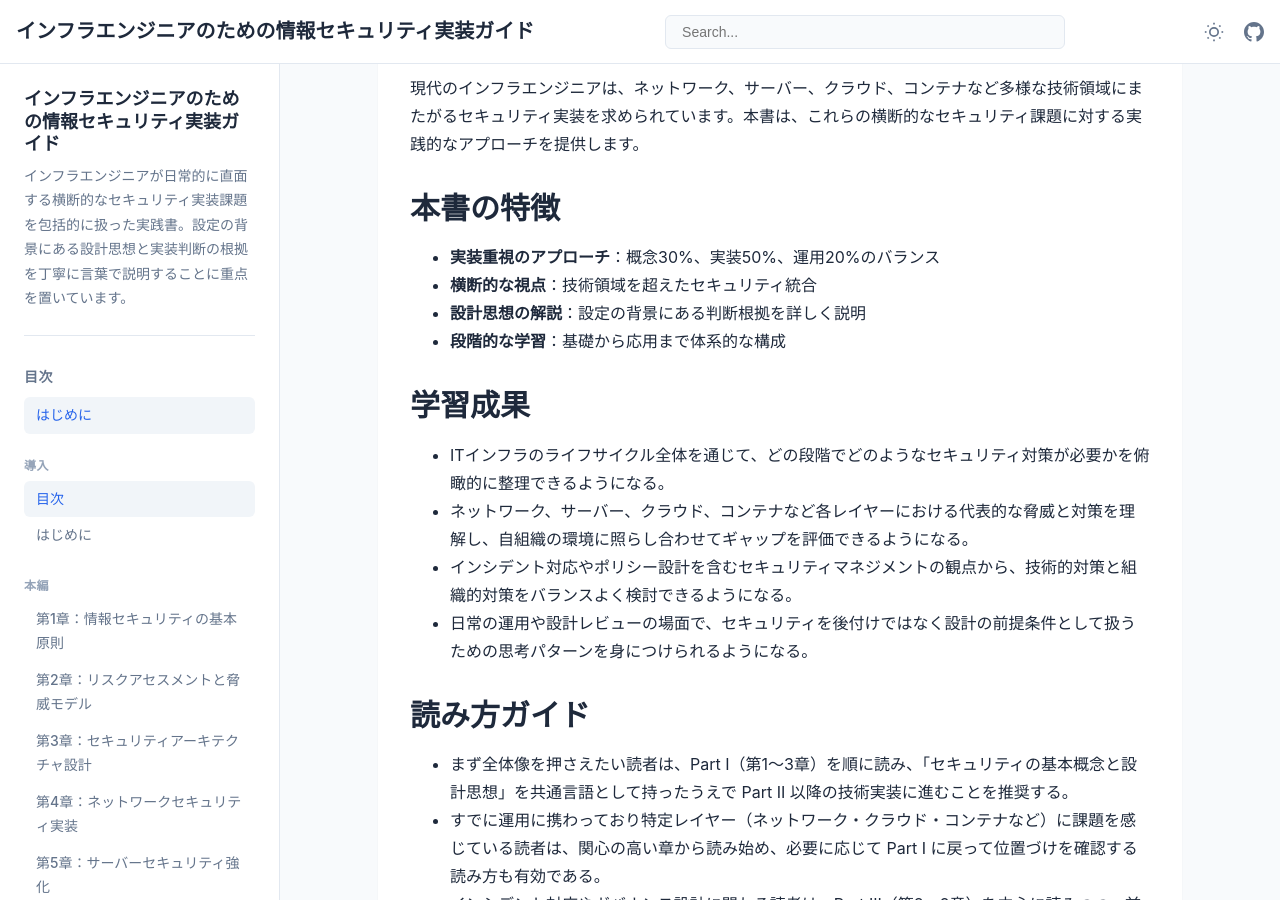
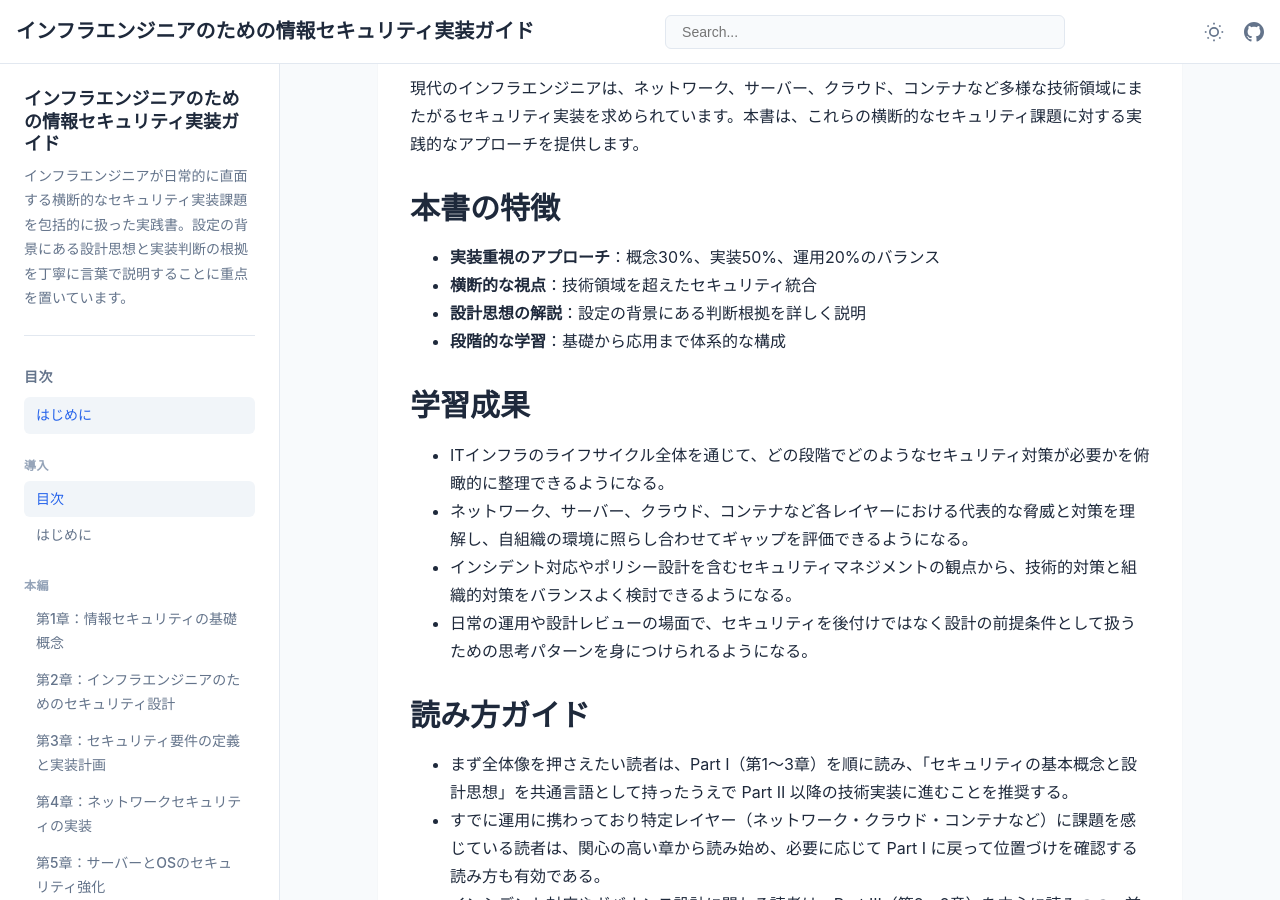
Before and after one commit to itdojp/it-infra-security-guide-book, a Jekyll site: the page built from docs/index.md, in a window 1280 px wide and 900 px high, scrolled down 352 px. Built offline with Jekyll 4.4.1, drawn with Linux system fonts in a browser that asks for light colours.

Commit message:
Fix navigation titles and chapter 8 metadata

```diff
--- a/book-config.json
+++ b/book-config.json
@@ -47,8 +47,8 @@
       },
       {
         "id": "chapter-chapter08",
-        "title": "第8章：セキュリティ監視と自動化",
-        "description": "ログ管理、SIEM、セキュリティ自動化、脅威検知"
+        "title": "第8章：継続的セキュリティ運用",
+        "description": "SOC、SIEM/SOAR、セキュリティ監視、自動化、継続的改善"
       },
       {
         "id": "chapter-chapter09",
--- a/docs/_data/navigation.yml
+++ b/docs/_data/navigation.yml
@@ -8,29 +8,29 @@ introduction:
   path: /chapter-introduction/
 
 chapters:
-- title: "第1章：情報セキュリティの基本原則"
+- title: "第1章：情報セキュリティの基礎概念"
   path: /chapter-chapter01/
-- title: "第2章：リスクアセスメントと脅威モデル"
+- title: "第2章：インフラエンジニアのためのセキュリティ設計"
   path: /chapter-chapter02/
-- title: "第3章：セキュリティアーキテクチャ設計"
+- title: "第3章：セキュリティ要件の定義と実装計画"
   path: /chapter-chapter03/
-- title: "第4章：ネットワークセキュリティ実装"
+- title: "第4章：ネットワークセキュリティの実装"
   path: /chapter-chapter04/
-- title: "第5章：サーバーセキュリティ強化"
+- title: "第5章：サーバーとOSのセキュリティ強化"
   path: /chapter-chapter05/
-- title: "第6章：認証・認可システム構築"
+- title: "第6章：クラウドインフラのセキュリティ"
   path: /chapter-chapter06/
-- title: "第7章：暗号化とデータ保護"
+- title: "第7章：コンテナとKubernetesのセキュリティ"
   path: /chapter-chapter07/
-- title: "第8章：セキュリティ監視と運用"
+- title: "第8章：継続的セキュリティ運用"
   path: /chapter-chapter08/
-- title: "第9章：インシデント対応と事業継続"
+- title: "第9章：インシデント対応と継続的改善"
   path: /chapter-chapter09/
 
 appendices:
-- title: "付録A: セキュリティツール一覧"
+- title: "付録A：セキュリティチェックリスト"
   path: /appendices/appendix-a/
-- title: "付録B: 設定テンプレート集"
+- title: "付録B：参考文献とリソース"
   path: /appendices/appendix-b/
 
 afterword:
```
